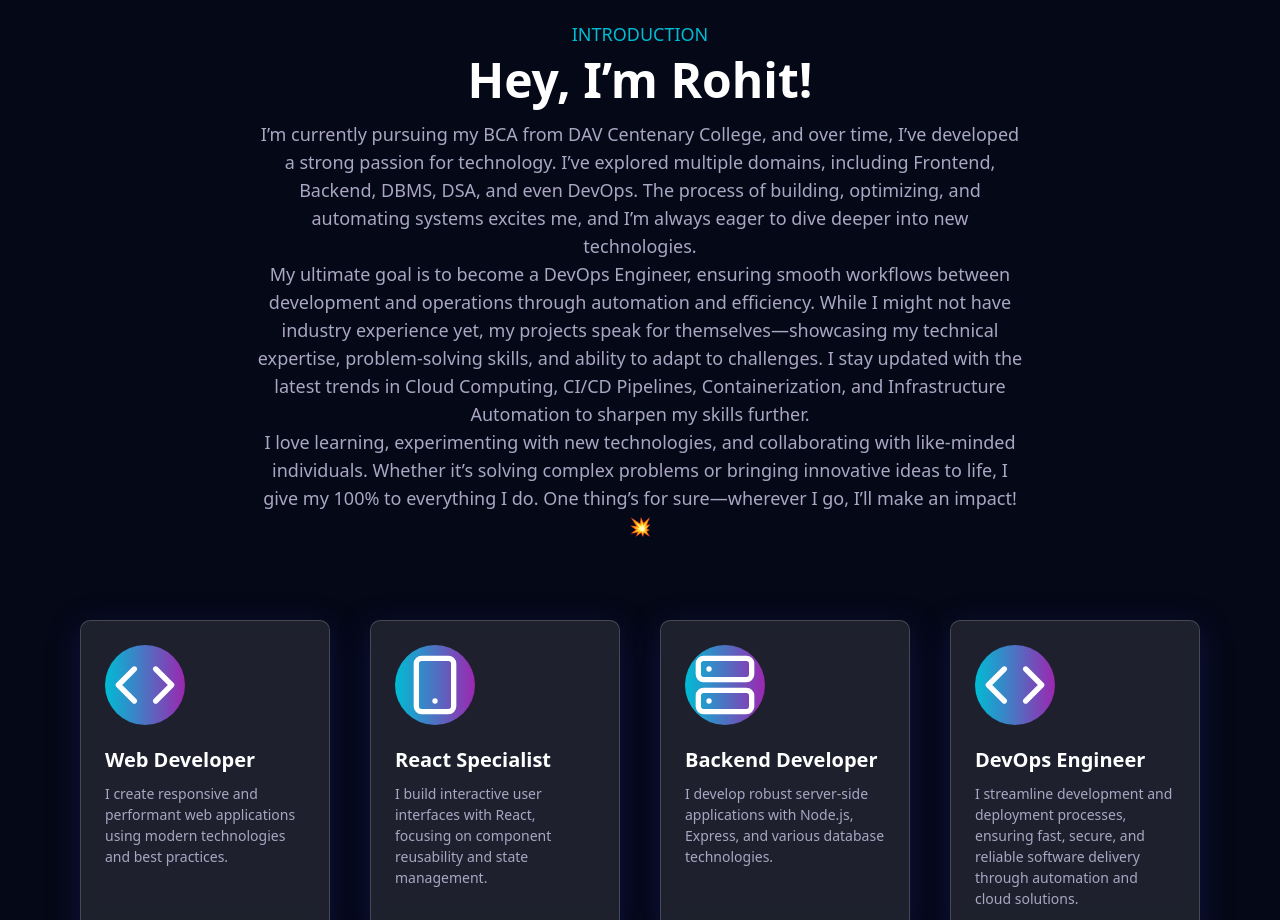
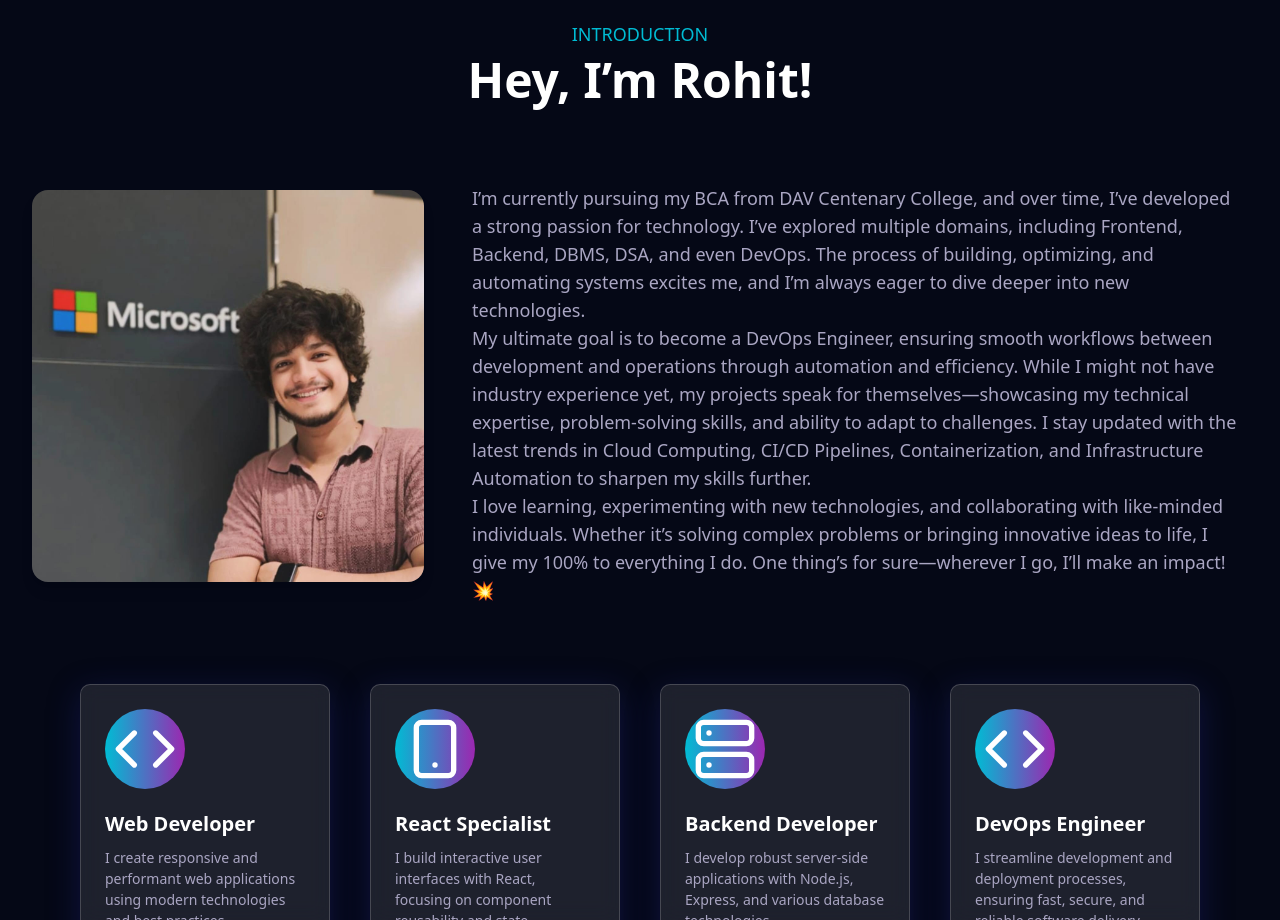
Before and after one commit to rohitbhardwajj/Portfolio, a React (Vite) app: page / in a window 1280 px wide. Shown: the part 860-1780 px from the top of the page. Built offline with nearby package versions, Linux system fonts and the light colour scheme.

Commit message:
Modify about section

```diff
--- a/src/components/About.jsx
+++ b/src/components/About.jsx
@@ -1,6 +1,6 @@
 import { motion } from 'framer-motion';
 import { useInView } from 'react-intersection-observer';
-import { useState ,useEffect } from 'react';
+import { useState, useEffect } from 'react';
 import { services, stats } from '../constants';
 import { FiCode, FiSmartphone, FiServer, FiPenTool } from 'react-icons/fi';
 
@@ -124,17 +124,45 @@ const About = () => {
         >
           <p className="text-electric-cyan text-lg font-medium mb-2">INTRODUCTION</p>
           <h2 className="text-white text-4xl sm:text-5xl font-bold">Hey, I’m Rohit!</h2>
-          <p className="mt-4 text-secondary text-lg max-w-3xl mx-auto">
-          I’m currently pursuing my BCA from DAV Centenary College, and over time, I’ve developed a strong passion for technology. I’ve explored multiple domains, including Frontend, Backend, DBMS, DSA, and even DevOps. The process of building, optimizing, and automating systems excites me, and I’m always eager to dive deeper into new technologies. <br />  My ultimate goal is to become a DevOps Engineer, ensuring smooth workflows between development and operations through automation and efficiency. While I might not have industry experience yet, my projects speak for themselves—showcasing my technical expertise, problem-solving skills, and ability to adapt to challenges. I stay updated with the latest trends in Cloud Computing, CI/CD Pipelines, Containerization, and Infrastructure Automation to sharpen my skills further. <br />  I love learning, experimenting with new technologies, and collaborating with like-minded individuals. Whether it’s solving complex problems or bringing innovative ideas to life, I give my 100% to everything I do. One thing’s for sure—wherever I go, I’ll make an impact! 💥
-          </p>
         </motion.div>
 
+        {/* Image and Introduction Section */}
+        <div className="flex flex-col md:flex-row items-center gap-10">
+          {/* Image Section */}
+          <motion.div
+            initial={{ opacity: 0, x: -50 }}
+            animate={inView ? { opacity: 1, x: 0 } : { opacity: 0, x: -50 }}
+            transition={{ duration: 0.5, delay: 0.2 }}
+            className="w-full md:w-1/3 flex justify-center"
+          >
+            <img
+              src="./public/me.jpg" // Replace with the path to your image
+              alt="Rohit Bhardwaj"
+              className="rounded-2xl w-full max-w-md h-auto object-cover shadow-lg"
+            />
+          </motion.div>
+
+          {/* Introduction Text Section */}
+          <motion.div
+            initial={{ opacity: 0, x: 50 }}
+            animate={inView ? { opacity: 1, x: 0 } : { opacity: 0, x: 50 }}
+            transition={{ duration: 0.5, delay: 0.4 }}
+            className="w-full md:w-2/3"
+          >
+            <p className="mt-4 text-secondary text-lg max-w-3xl mx-auto">
+              I’m currently pursuing my BCA from DAV Centenary College, and over time, I’ve developed a strong passion for technology. I’ve explored multiple domains, including Frontend, Backend, DBMS, DSA, and even DevOps. The process of building, optimizing, and automating systems excites me, and I’m always eager to dive deeper into new technologies. <br />  My ultimate goal is to become a DevOps Engineer, ensuring smooth workflows between development and operations through automation and efficiency. While I might not have industry experience yet, my projects speak for themselves—showcasing my technical expertise, problem-solving skills, and ability to adapt to challenges. I stay updated with the latest trends in Cloud Computing, CI/CD Pipelines, Containerization, and Infrastructure Automation to sharpen my skills further. <br />  I love learning, experimenting with new technologies, and collaborating with like-minded individuals. Whether it’s solving complex problems or bringing innovative ideas to life, I give my 100% to everything I do. One thing’s for sure—wherever I go, I’ll make an impact! 💥
+            </p>
+          </motion.div>
+        </div>
+
+        {/* Services Section */}
         <div className="mt-20 flex flex-wrap gap-10 justify-center">
           {services.map((service, index) => (
             <ServiceCard key={service.title} index={index} {...service} />
           ))}
         </div>
 
+        {/* Stats Section */}
         <div className="mt-32">
           <div className="grid grid-cols-2 md:grid-cols-4 gap-4">
             {stats.map((stat, index) => (
```
Also changed, not shown: public/me.jpg (added).
